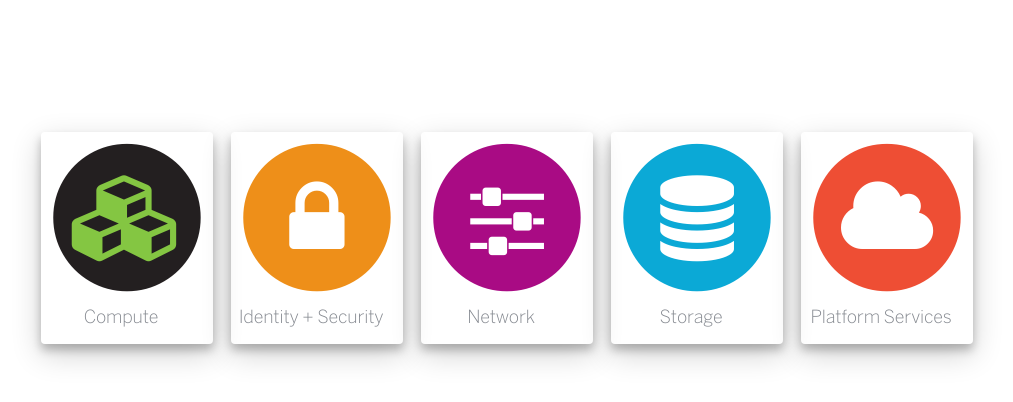
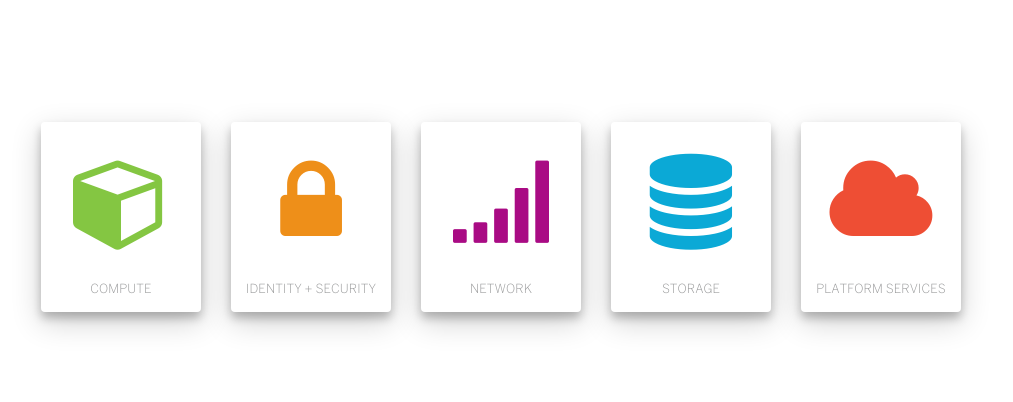
Before and after one commit to caleorourke/proof, a Jekyll site: the page built from portfolio.html, in a window 1280 px wide. Shown: the top 402 px of the page, without its empty margins (44-1057 px from the left). Built offline with Jekyll 4.4.1, drawn with Linux system fonts in a browser that asks for light colours; nearby versions of some CDN libraries; Markdown is read by kramdown in place of the engine named in the settings; the repository's description, which GitHub fills in, is left out.

Commit message:
design updates

```diff
--- a/_includes/partials/portfolio-three.html
+++ b/_includes/partials/portfolio-three.html
@@ -4,52 +4,52 @@
     <div class="row">
 
       <div class="col-md-2">
-        <div class="u-text-center">
+        <div>
           <span class="fa-stack icon-large">
             <i class="fa fa-circle fa-stack-2x icon-transparent shadow"></i>
-            <i class="fa fa-cubes fa-stack-1x icon-green"></i>
+            <i class="fa fa-cube fa-stack-1x icon-green"></i>
           </span>
-          <h2 class="icon-caption">Compute</h2>
+          <h2 class="icon-caption u-text-center">Compute</h2>
         </div>
       </div>
 
       <div class="col-md-2">
-        <div class="u-text-center">
-          <span class="fa-stack icon-large icon-orange">
-            <i class="fa fa-circle fa-stack-2x shadow"></i>
-            <i class="fa fa-lock fa-stack-1x fa-inverse"></i>
+        <div>
+          <span class="fa-stack icon-large">
+            <i class="fa fa-circle fa-stack-2x icon-transparent shadow"></i>
+            <i class="fa fa-lock fa-stack-1x icon-orange"></i>
           </span>
-          <h2 class="icon-caption">Identity + Security</h2>
+          <h2 class="icon-caption u-text-center">Identity + Security</h2>
         </div>
       </div>
 
       <div class="col-md-2">
-        <div class="u-text-center">
-          <span class="fa-stack icon-large icon-purple">
-            <i class="fa fa-circle fa-stack-2x shadow"></i>
-            <i class="fa fa-sliders fa-stack-1x fa-inverse"></i>
+        <div>
+          <span class="fa-stack icon-large">
+            <i class="fa fa-circle fa-stack-2x icon-transparent shadow"></i>
+            <i class="fa fa-signal fa-stack-1x icon-purple"></i>
           </span>
-          <h2 class="icon-caption">Network</h2>
+          <h2 class="icon-caption u-text-center">Network</h2>
         </div>
       </div>
 
       <div class="col-md-2">
-        <div class="u-text-center">
-          <span class="fa-stack icon-large icon-blue">
-            <i class="fa fa-circle fa-stack-2x shadow"></i>
-            <i class="fa fa-database fa-stack-1x fa-inverse"></i>
+        <div>
+          <span class="fa-stack icon-large">
+            <i class="fa fa-circle fa-stack-2x icon-transparent shadow"></i>
+            <i class="fa fa-database fa-stack-1x icon-blue"></i>
           </span>
-          <h2 class="icon-caption">Storage</h2>
+          <h2 class="icon-caption u-text-center">Storage</h2>
         </div>
       </div>
 
-     <div class="col-md-2">
-        <div class="u-text-center">
-          <span class="fa-stack icon-large icon-red">
-            <i class="fa fa-circle fa-stack-2x shadow"></i>
-            <i class="fa fa-cloud fa-stack-1x fa-inverse"></i>
+      <div class="col-md-2">
+        <div>
+          <span class="fa-stack icon-large">
+            <i class="fa fa-circle fa-stack-2x icon-transparent shadow"></i>
+            <i class="fa fa-cloud fa-stack-1x icon-red"></i>
           </span>
-          <h2 class="icon-caption">Platform Services</h2>
+          <h2 class="icon-caption u-text-center">Platform Services</h2>
         </div>
       </div>
       </div>
--- a/css/main.css
+++ b/css/main.css
@@ -1384,12 +1384,12 @@ blockquote a:focus {
 
 .icon-large {
   z-index: 10;
-  padding-top: 20px;
-  font-size: 86px !important;
+  padding-top: 10px;
+  font-size: 80px !important;
 }
 
 .icon-large .shadow {
-  padding-bottom: 40px;
+  padding-bottom: 30px;
   border-radius: 4px;
   box-shadow: 0 6px 10px rgba(0, 0, 0, 0.23), 0 10px 30px rgba(0, 0, 0, 0.19);
 }
@@ -1401,10 +1401,11 @@ blockquote a:focus {
 }
 
 .icon-caption {
-  padding-top: 23px;
-  font-size: 18px;
-  color: #84888F;
-  text-rendering: initial;
+  padding-top: 10px;
+  font-size: 12.5px;
+  letter-spacing: .01em;
+  color: #959697;
+  text-transform: uppercase;
 }
 
 .icon-blue {
@@ -1429,6 +1430,18 @@ blockquote a:focus {
 
 .icon-purple {
   color: #a90b84;
+}
+
+.icon-transparent {
+  color: transparent;
+}
+
+.fa-lock:before,
+.fa-cloud:before,
+.fa-signal:before,
+.fa-cube:before,
+.fa-database:before {
+  font-size: larger;
 }
 
 /*
```
Also changed, not shown: less/icons.less (+16 -7 lines).
